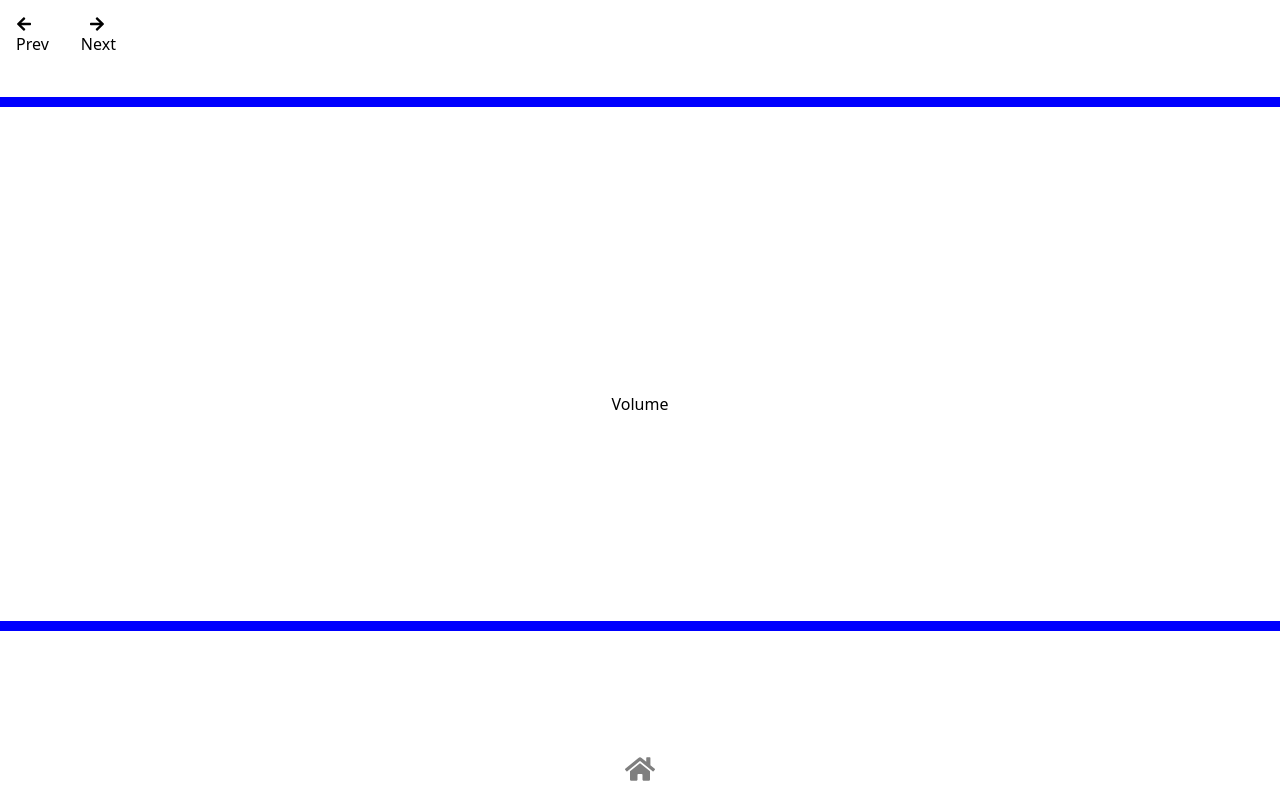
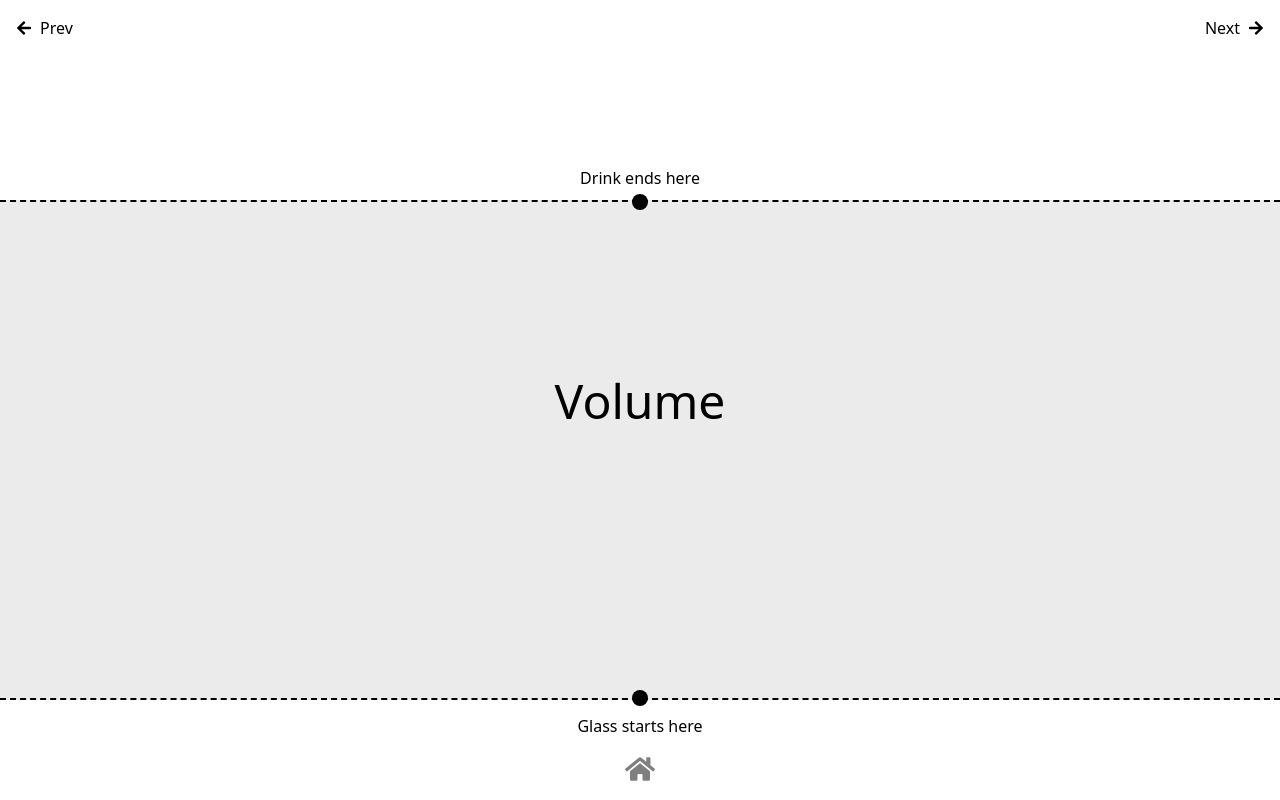
Before and after one commit to devKangMinHyeok/mix.io.web, a Next.js app: page /glass/height in a window 1280 px wide. Built offline with nearby package versions, Linux system fonts and the light colour scheme.

Commit message:
[#1] FEAT: complete glass page

```diff
--- a/src/components/Layouts/RouterLayout.tsx
+++ b/src/components/Layouts/RouterLayout.tsx
@@ -13,7 +13,9 @@ const RouterLayout = ({children, handler}: RouterLayoutProps) => {
   return (
     <div className="flex flex-col min-h-screen">
       <main className="flex-grow">
+        <div className="flex justify-between">
           <button
+            className="flex flex-row items-center"
             type="button"
             onClick={() => router.back()}
             style={{margin: "1rem"}}
@@ -23,14 +25,16 @@ const RouterLayout = ({children, handler}: RouterLayoutProps) => {
           </button>
           {handler && (
             <button
+              className="flex flex-row items-center"
               type="button"
               onClick={() => handler()}
               style={{margin: "1rem"}}
             >
+              Next
               <FaArrowRight className="ml-2" />
-            Next
             </button>
           )}
+        </div>
         {children}
       </main>
     </div>
--- a/src/components/glass/GlassItem.tsx
+++ b/src/components/glass/GlassItem.tsx
@@ -7,7 +7,12 @@ import GlassItemView from "./GlassItemView";
 
 const GlassItem = ({glass}: {glass: IGlass}) => {
   return (
-    <Link href={`/glass/${glass.id}`} key={glass.name}>
+    <Link
+      href={{
+        pathname: "/making",
+        query: {type: glass.type, size: glass.size, height: glass.height},
+      }}
+    >
       <GlassItemView type={glass.type} name={glass.name} />
     </Link>
   );
--- a/src/components/glass/SetGlassHeight.tsx
+++ b/src/components/glass/SetGlassHeight.tsx
@@ -1,129 +1,139 @@
+import {SetGlassHeightProps} from "@src/interfaces";
 import {useEffect, useRef, useState} from "react";
 
-const SetGlassHeight = () => {
-  const [drinkEnd, setDringEnd] = useState(100);
-  const [glassStart, setGlassStart] = useState(600);
-  const [isDraggingD, setIsDraggingD] = useState(false);
-  const [isDraggingG, setIsDraggingG] = useState(false);
-  const containerRefD = useRef<HTMLDivElement>(null);
-  const containerRefG = useRef<HTMLDivElement>(null);
+const registDragEvent = ({
+  onDragChange,
+  onDragEnd,
+  stopPropagation,
+}: {
+  onDragChange?: (deltaY: number) => void;
+  onDragEnd?: (deltaY: number) => void;
+  stopPropagation?: boolean;
+}) => {
+  return {
+    onTouchStart: (touchEvent: React.TouchEvent<HTMLDivElement>) => {
+      if (stopPropagation) touchEvent.stopPropagation();
 
-  const handleTouchStart = (callback: (value: boolean) => void) => {
-    callback(true);
+      const touchMoveHandler = (moveEvent: TouchEvent) => {
+        moveEvent.preventDefault();
+        const deltaX = moveEvent.touches[0].pageX - touchEvent.touches[0].pageX;
+        const deltaY = moveEvent.touches[0].pageY - touchEvent.touches[0].pageY;
+        onDragChange?.(deltaY);
       };
 
-  const handleTouchEnd = (callback: (value: boolean) => void) => {
-    callback(false);
+      const touchEndHandler = (moveEvent: TouchEvent) => {
+        const deltaX =
+          moveEvent.changedTouches[0].pageX -
+          touchEvent.changedTouches[0].pageX;
+        const deltaY =
+          moveEvent.changedTouches[0].pageY -
+          touchEvent.changedTouches[0].pageY;
+        onDragEnd?.(deltaY);
+        document.removeEventListener("touchmove", touchMoveHandler);
       };
 
-  useEffect(() => {
-    const handleGlobalTouchEnd = () => {
-      setIsDraggingD(false);
+      document.addEventListener("touchmove", touchMoveHandler, {
+        passive: false,
+        capture: true,
+      });
+      document.addEventListener("touchend", touchEndHandler, {once: true});
+    },
+  };
 };
 
-    const handleGlobalTouchMove = (event: TouchEvent) => {
-      if (isDraggingD) {
-        event.preventDefault();
-        const containerHeight = containerRefD.current?.offsetHeight || 0;
-        const maxAllowedHeight = containerHeight + 30; // 드래그바가 박스 안에 위치하도록 제한
-        const minAllowedHeight = containerHeight - 270;
-        const newHeight = Math.min(
-          Math.max(event.touches[0].clientY, minAllowedHeight),
-          maxAllowedHeight
-        );
-        setDringEnd(newHeight);
-      }
-    };
-
-    document.addEventListener("touchend", handleGlobalTouchEnd);
-    document.addEventListener("touchmove", handleGlobalTouchMove, {
-      passive: false,
+const SetGlassHeight = ({height, setHeight}: SetGlassHeightProps) => {
+  const boundaryRef = useRef<HTMLDivElement>(null);
+  const [{y, h}, setConfig] = useState({
+    y: 200,
+    h: 500,
   });
 
-    return () => {
-      document.removeEventListener("touchend", handleGlobalTouchEnd);
-      document.removeEventListener("touchmove", handleGlobalTouchMove);
-    };
-  }, [isDraggingD]);
-
   useEffect(() => {
-    const handleGlobalTouchEnd = () => {
-      setIsDraggingG(false);
-    };
-
-    const handleGlobalTouchMove = (event: TouchEvent) => {
-      if (isDraggingG) {
-        event.preventDefault();
-        const containerHeight = containerRefG.current?.offsetHeight || 0;
-        const maxAllowedHeight = containerHeight + 400; // 드래그바가 박스 안에 위치하도록 제한
-        const minAllowedHeight = containerHeight + 100;
-        const newHeight = Math.min(
-          Math.max(event.touches[0].clientY, minAllowedHeight),
-          maxAllowedHeight
-        );
-        setGlassStart(newHeight);
-      }
-    };
-
-    document.addEventListener("touchend", handleGlobalTouchEnd);
-    document.addEventListener("touchmove", handleGlobalTouchMove, {
-      passive: false,
-    });
-
-    return () => {
-      document.removeEventListener("touchend", handleGlobalTouchEnd);
-      document.removeEventListener("touchmove", handleGlobalTouchMove);
-    };
-  }, [isDraggingG]);
+    const newHeight = Math.floor(h / 10) * 10;
+    setHeight(newHeight);
+  }, [h, y, setHeight]);
 
   return (
+    <div className="flex flex-col items-center" ref={boundaryRef}>
       <div
+        className="z-0 absolute left-1/2 top-1/2"
         style={{
-        display: "flex",
-        flexDirection: "column",
-        alignItems: "center",
+          transform: "translate(-50%,-50%)",
+          fontWeight: 300,
+          fontSize: "48px",
+          lineHeight: "55px",
+        }}
+      >
+        Volume
+      </div>
+      <div
+        className="z-0 fixed left-1/2 border-b-2 border-t-2 border-dashed border-black text-center"
+        style={{
+          backgroundColor: "rgba(0, 0, 0, 0.08)",
+          transform: "translate(-50%)",
+          width: "100vw",
+          height: h,
+          top: y,
         }}
       >
         <div
-        style={{
-          height: "40vh",
-          width: "100vw",
-          position: "relative",
-        }}
-        ref={containerRefD}
-        onTouchStart={() => handleTouchStart(setIsDraggingD)}
-        onTouchEnd={() => handleTouchEnd(setIsDraggingD)}
+          // 3️⃣
+          className="absolute -top-1 left-0 right-0 h-2 cursor-s-resize flex items-center justify-center"
+          {...registDragEvent({
+            onDragChange: (deltaY) => {
+              setConfig({
+                y: y + deltaY,
+                h: h - deltaY,
+              });
+            },
+          })}
         >
           <div
+            className="absolute left-1/2 top-1/2"
             style={{
-            position: "absolute",
-            bottom: `calc(${-drinkEnd}px + 40vh + 65px)`,
-            width: "100%",
-            height: "10px",
-            backgroundColor: "blue",
+              transform: "translate(-50%, -36px)",
+            }}
+          >
+            Drink ends here
+          </div>
+          <div
+            style={{
+              borderRadius: 50,
+              width: "16px",
+              height: "16px",
+              backgroundColor: "black",
             }}
           />
         </div>
-      Volume
+        <div
+          // 3️⃣
+          className="absolute -bottom-1 left-0 right-0 h-2 cursor-s-resize flex items-center justify-center"
+          {...registDragEvent({
+            onDragChange: (deltaY) => {
+              setConfig({
+                y: y,
+                h: h + deltaY,
+              });
+            },
+          })}
+        >
+          <div
+            className="absolute left-1/2 top-1/2"
+            style={{
+              transform: "translate(-50%, 16px)",
+            }}
+          >
+            Glass starts here
+          </div>
           <div
             style={{
-          height: "40vh",
-          width: "100vw",
-          position: "relative",
-        }}
-        ref={containerRefG}
-        onTouchStart={() => handleTouchStart(setIsDraggingG)}
-        onTouchEnd={() => handleTouchEnd(setIsDraggingG)}
-      >
-        <div
-          style={{
-            position: "absolute",
-            bottom: `calc(${-glassStart}px + 80vh + 65px)`,
-            width: "100%",
-            height: "10px",
-            backgroundColor: "blue",
+              borderRadius: 50,
+              width: "16px",
+              height: "16px",
+              backgroundColor: "black",
             }}
           />
+        </div>
       </div>
     </div>
   );
--- a/src/components/glass/SetGlassSize.tsx
+++ b/src/components/glass/SetGlassSize.tsx
@@ -1,11 +1,7 @@
 import RouterLayout from "@components/Layouts/RouterLayout";
+import {SetGlassSizeProps} from "@src/interfaces";
 import {useRouter} from "next/router";
 import React, {ChangeEvent, useEffect, useState} from "react";
-
-interface SetGlassSizeProps {
-  radius: number | undefined;
-  setRadius: React.Dispatch<React.SetStateAction<number | undefined>>;
-}
 
 const SetGlassSize = ({radius, setRadius}: SetGlassSizeProps) => {
   const router = useRouter();
@@ -16,51 +12,32 @@ const SetGlassSize = ({radius, setRadius}: SetGlassSizeProps) => {
   };
 
   return (
-    <div
-      style={{
-        display: "flex",
-        flexDirection: "column",
-        alignItems: "center",
-      }}
-    >
-      <div
-        style={{
-          marginTop: "50px",
-          position: "relative",
-          width: "300px",
-          height: "300px",
-        }}
-      >
+    <div className="flex flex-col items-center">
+      <div className="mt-8 relative w-72 h-72">
         <div
+          className="z-0 fixed top-1/2 left-1/2 border-2 border-black text-center flex items-center justify-center"
           style={{
-            zIndex: 0,
-            position: "fixed",
-            top: "50%",
-            left: "50%",
             transform: "translate(-50%, -50%)",
             width: `${radius}px`,
             height: `${radius}px`,
-            borderRadius: "50%",
-            border: "2px solid black",
-            textAlign: "center",
-            display: "flex",
-            alignItems: "center",
-            justifyContent: "center",
+            borderRadius: router.query.type === "CYLINDER" ? "50%" : "0%",
+            fontWeight: 300,
+            fontSize: "48px",
+            lineHeight: "55px",
           }}
         >
           Glass Size
         </div>
       </div>
       <input
+        className="z-1 fixed"
         type="range"
-        min="200"
+        min="300"
         max="600"
         value={radius || ""}
         onChange={handleSliderChange}
         style={{
           width: "300px",
-          zIndex: 1,
-          position: "fixed",
           bottom: "60px",
         }}
       />
--- a/src/constants.ts
+++ b/src/constants.ts
@@ -90,11 +90,13 @@ export const sampleGlasses: IGlass[] = [
     name: "Glass1",
     type: "CYLINDER",
     size: 30,
+    height: 300,
   },
   {
     id: 1,
     name: "Glass2",
     type: "SQUARE",
     size: 10,
+    height: 300,
   },
 ];
--- a/src/pages/glass/height.tsx
+++ b/src/pages/glass/height.tsx
@@ -1,25 +1,21 @@
 import RouterLayout from "@components/Layouts/RouterLayout";
 import SetGlassHeight from "@components/glass/SetGlassHeight";
 import {useRouter} from "next/router";
+import {useState} from "react";
 
 const SetGlassHeightPage = () => {
+  const [height, setHeight] = useState<number | undefined>(200);
   const router = useRouter();
   const handleNextPage = () => {
-    router.push(
-      {
-        pathname: "/glass/height",
-        query: {...router.query},
-      },
-      {
-        pathname: "/glass/new",
-        query: {...router.query},
-      }
-    );
+    router.push({
+      pathname: "/making",
+      query: {...router.query, height: height},
+    });
   };
   return (
     <div>
       <RouterLayout handler={handleNextPage}>
-        <SetGlassHeight />
+        <SetGlassHeight height={height} setHeight={setHeight} />
       </RouterLayout>
     </div>
   );
--- a/src/pages/glass/size.tsx
+++ b/src/pages/glass/size.tsx
@@ -4,7 +4,7 @@ import {useRouter} from "next/router";
 import {useEffect, useState} from "react";
 
 const SetGlassSizePage = () => {
-  const [radius, setRadius] = useState<number | undefined>(200);
+  const [radius, setRadius] = useState<number | undefined>(300);
   const router = useRouter();
 
   const handleNextPage = () => {
```
Also changed, not shown: src/interfaces.ts (+10 -0 lines). Lines whose indentation alone changed are shown as unchanged.
